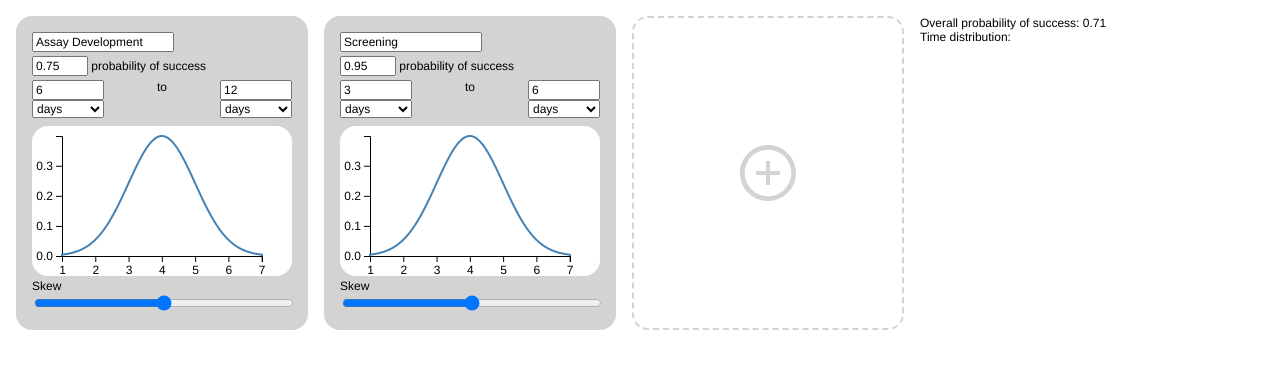
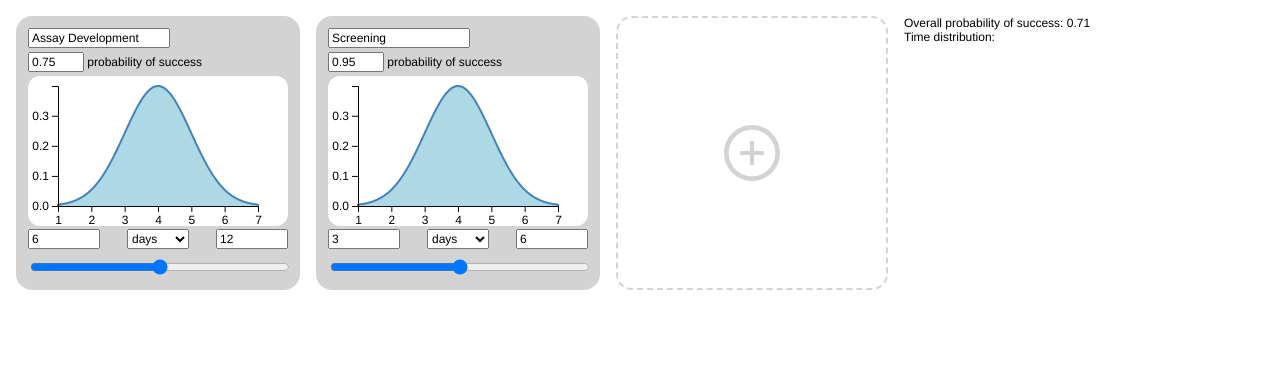
Before and after one commit to CALICAWESOME/Portfolio-Manager, a React (Create React App) app: page / in a window 1280 px wide. Shown: the top 368 px of the page. Built offline with nearby package versions, Linux system fonts and the light colour scheme.

Commit message:
Move time dropdown

```diff
--- a/src/card/Card.module.css
+++ b/src/card/Card.module.css
@@ -1,7 +1,7 @@
 .card {
   background-color: lightgray;
   border-radius: 16px;
-  padding: 16px;
+  padding: 12px;
   position: relative;
   width: 260px;
 
--- a/src/card/Card.tsx
+++ b/src/card/Card.tsx
@@ -35,11 +35,6 @@ export function Card(props: { onDelete: () => void; step: Step }) {
       </div>
 
       <div className={styles["time-to-completion"]}>
-        <div className={styles["min-max-container"]}>
-          <TimeBound default={props.step.timeDistribution.lowerBound} />
-          to
-          <TimeBound default={props.step.timeDistribution.upperBound} />
-        </div>
         <Graph
           skew={skew}
           // data={[
@@ -52,7 +47,29 @@ export function Card(props: { onDelete: () => void; step: Step }) {
           // yMax={1}
           // yMin={0}
         />
-        Skew
+        <div className={styles["min-max-container"]}>
+          <div className={styles.bound}>
+            <input
+              className={styles.number}
+              defaultValue={props.step.timeDistribution.lowerBound}
+              min={0}
+              type="number"
+            />
+          </div>{" "}
+          <select defaultValue={"days"}>
+            <option>days</option>
+            <option>weeks</option>
+            <option>months</option>
+          </select>
+          <div className={styles.bound}>
+            <input
+              className={styles.number}
+              defaultValue={props.step.timeDistribution.upperBound}
+              min={0}
+              type="number"
+            />
+          </div>
+        </div>
         <input
           min={-10}
           max={10}
@@ -64,22 +81,3 @@ export function Card(props: { onDelete: () => void; step: Step }) {
     </div>
   );
 }
-
-function TimeBound(props: { default: number }) {
-  return (
-    <div className={styles.bound}>
-      <input
-        className={styles.number}
-        defaultValue={props.default}
-        min={0}
-        type="number"
-      />
-      <select defaultValue={"days"}>
-        <option>hours</option>
-        <option>days</option>
-        <option>weeks</option>
-        <option>months</option>
-      </select>
-    </div>
-  );
-}
--- a/src/card/graph/Graph.module.css
+++ b/src/card/graph/Graph.module.css
@@ -1,5 +1,5 @@
 .graph {
   background-color: white;
-  border-radius: 16px;
+  border-radius: 12px;
   max-width: 100%;
 }
--- a/src/card/graph/Graph.tsx
+++ b/src/card/graph/Graph.tsx
@@ -42,7 +42,7 @@ export function Graph(props: { skew: number }) {
 
     const data = d3.range(0, 8, 0.01).reduce(
       (accumulator, x) => {
-        const y = SKEWED_PDF(x - 4, -props.skew);
+        const y = SKEWED_PDF(x - 4, props.skew);
 
         // Push coordinates to data
         accumulator.coordinates.push([x, y]);
@@ -52,29 +52,16 @@ export function Graph(props: { skew: number }) {
           accumulator.yMax = y;
         }
 
-        if (accumulator.yLast < Y_MIN && Y_MIN <= y) {
-          accumulator.xMin = x;
-        }
-
-        if (accumulator.yLast >= Y_MIN && Y_MIN > y) {
-          accumulator.xMax = x;
-        }
-
-        accumulator.yLast = y;
-
         return accumulator;
       },
       {
         coordinates: [] as [number, number][],
-        xMin: 1,
-        xMax: 5,
-        yLast: 0,
         yMax: 0,
       }
     );
 
     const xScale = d3
-      .scaleLinear([data.xMin, data.xMax], [marginSides, width - marginSides])
+      .scaleLinear([1, 7], [marginSides, width - marginSides])
       .clamp(true);
 
     const yScale = d3.scaleLinear(
@@ -100,7 +87,7 @@ export function Graph(props: { skew: number }) {
 
     d3.select(lineRef.current)
       .attr("d", line)
-      .attr("fill", "none")
+      .attr("fill", "lightblue")
       .attr("stroke", "steelblue")
       .attr("stroke-width", 2);
 
@@ -109,9 +96,9 @@ export function Graph(props: { skew: number }) {
 
   return (
     <svg className={styles.graph} ref={svgRef}>
+      <path ref={lineRef} />
       <g ref={xAxisRef} />
       <g ref={yAxisRef} />
-      <path ref={lineRef} />
     </svg>
   );
 }
```
